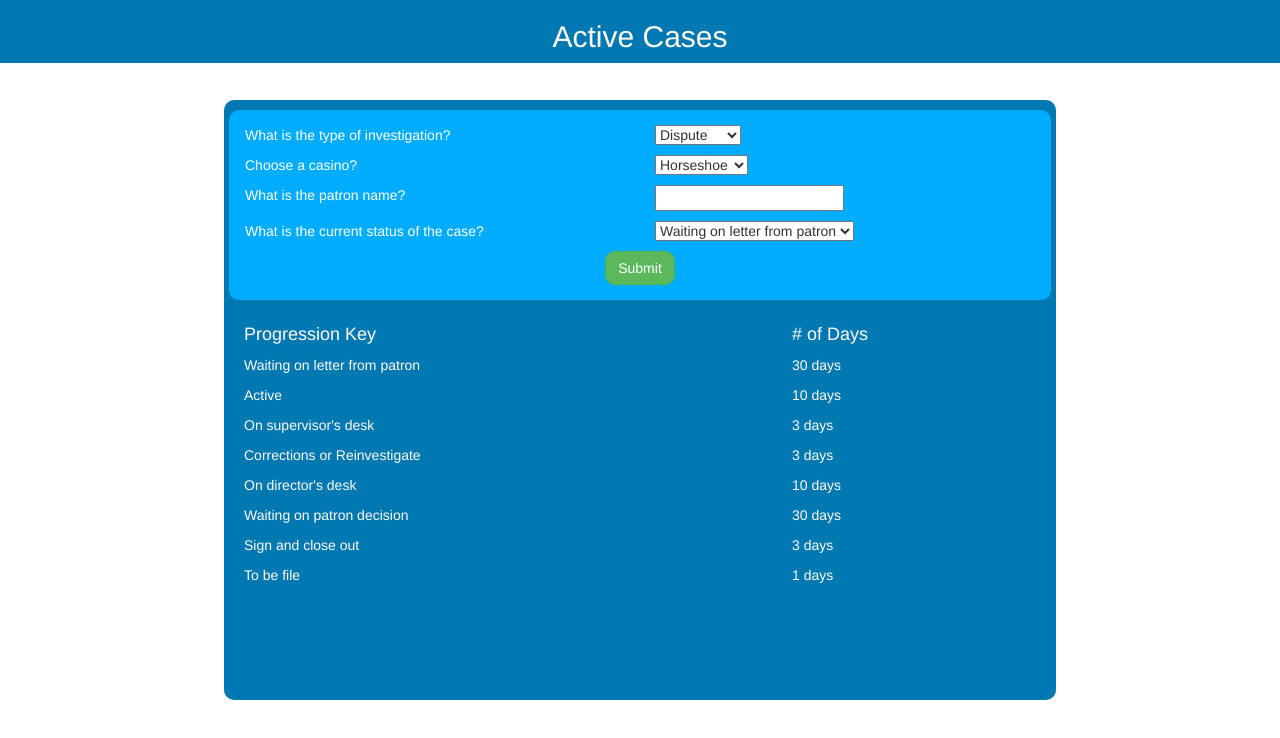
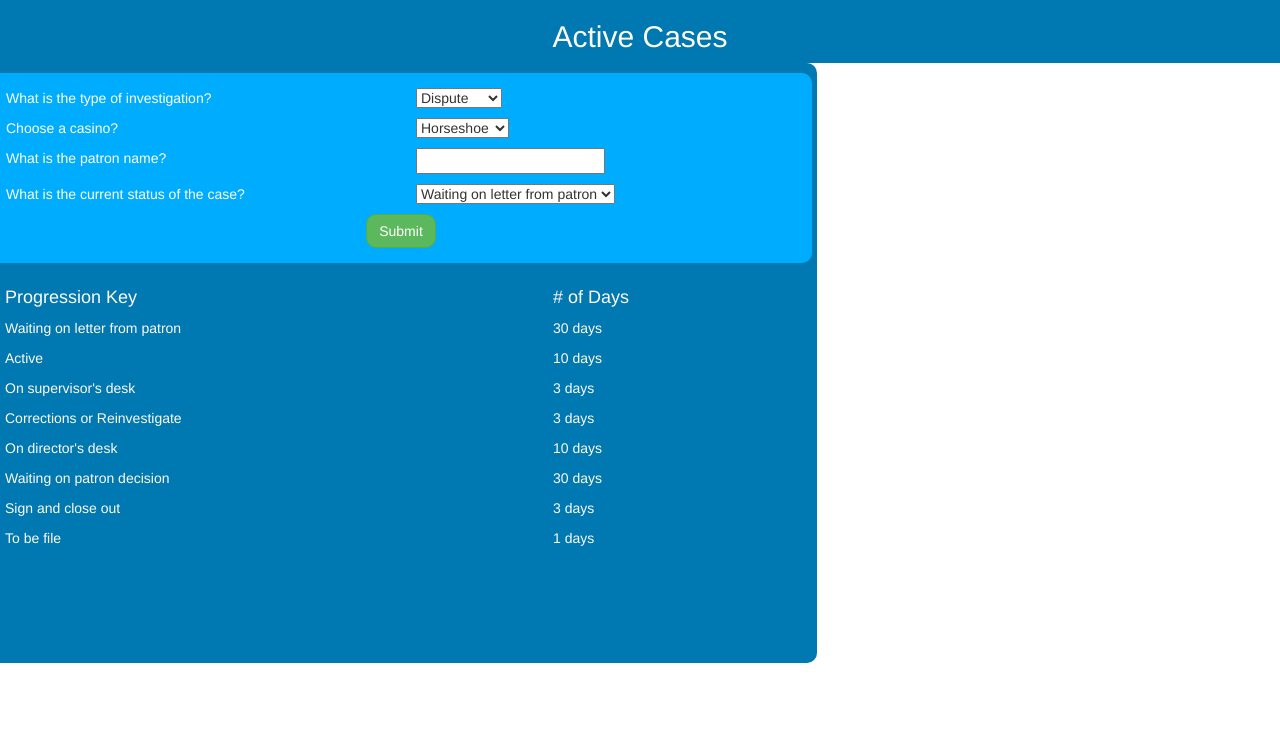
Before and after one commit to jcsmileyjr/active-cases, a React (Create React App) app: page / in a window 1280 px wide. Shown: the top 738 px of the page. Built offline with nearby package versions, Linux system fonts and the light colour scheme.

Commit message:
added comments to the main CSS form

```diff
--- a/src/App.css
+++ b/src/App.css
@@ -20,6 +20,7 @@
   background-color: #0078B2;
 }
 
+/*alternate color for case files diplayed in App.js's CaseManagement component.*/
 .mainColor {
 	background-color: #4CC4FE;
 	color: white;
@@ -28,6 +29,7 @@
 	padding: 1px 1px 1px 1px;
 }
 
+/*alternate color for case files diplayed in App.js's CaseManagement component.*/
 .testColor {
 	background-color: #00ACFE;
 	color: white;
@@ -40,7 +42,7 @@
 	border-radius: 10px;
 	margin: auto;
     position: absolute;
-    top:0; left:0; bottom:0; right:0;
+/*create a smaller centered div to hold the new case creation input fields*/
     width: 65%;/* 60% in production*/
     height: 75%;
 	background-color: #0078B2;
```
